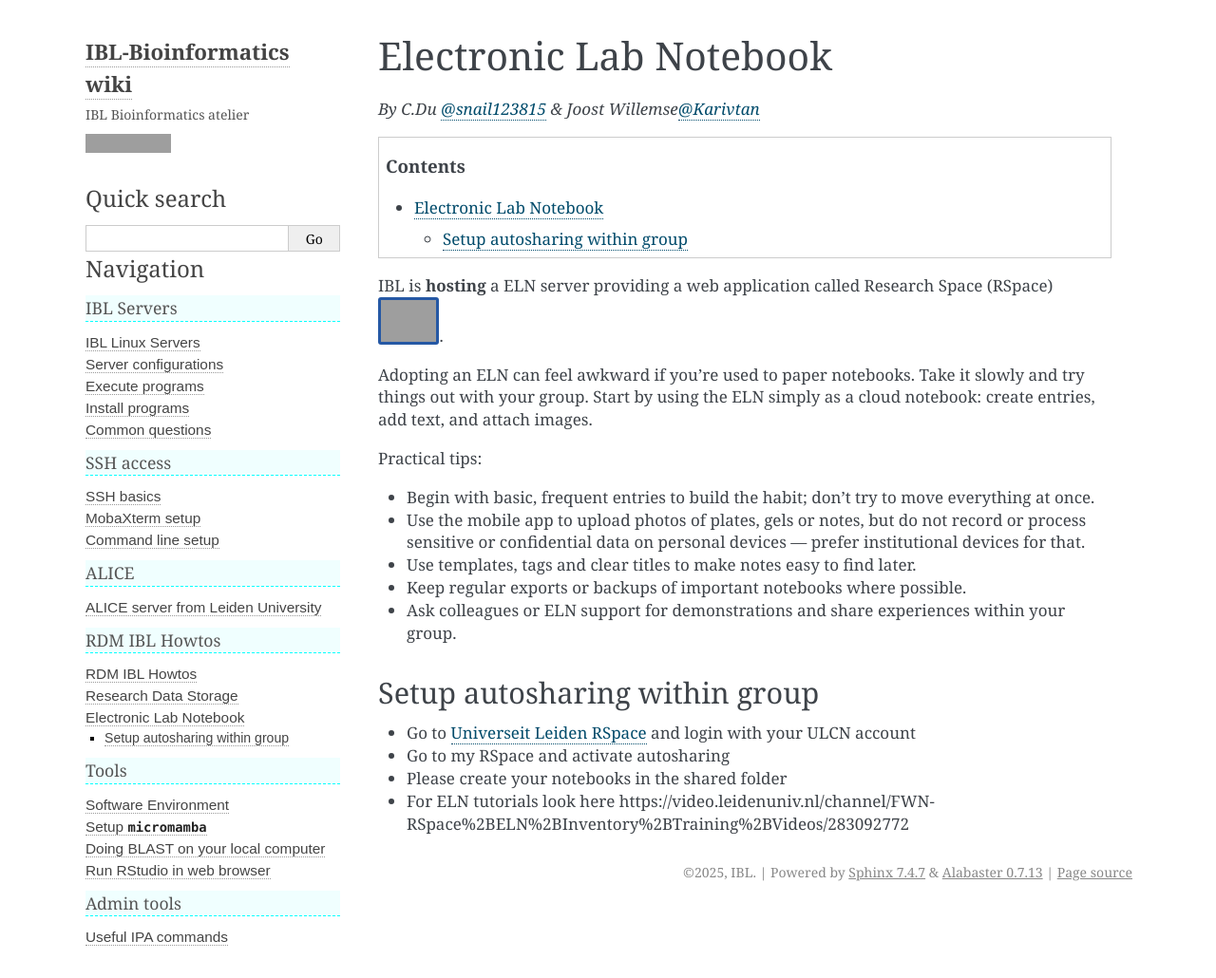
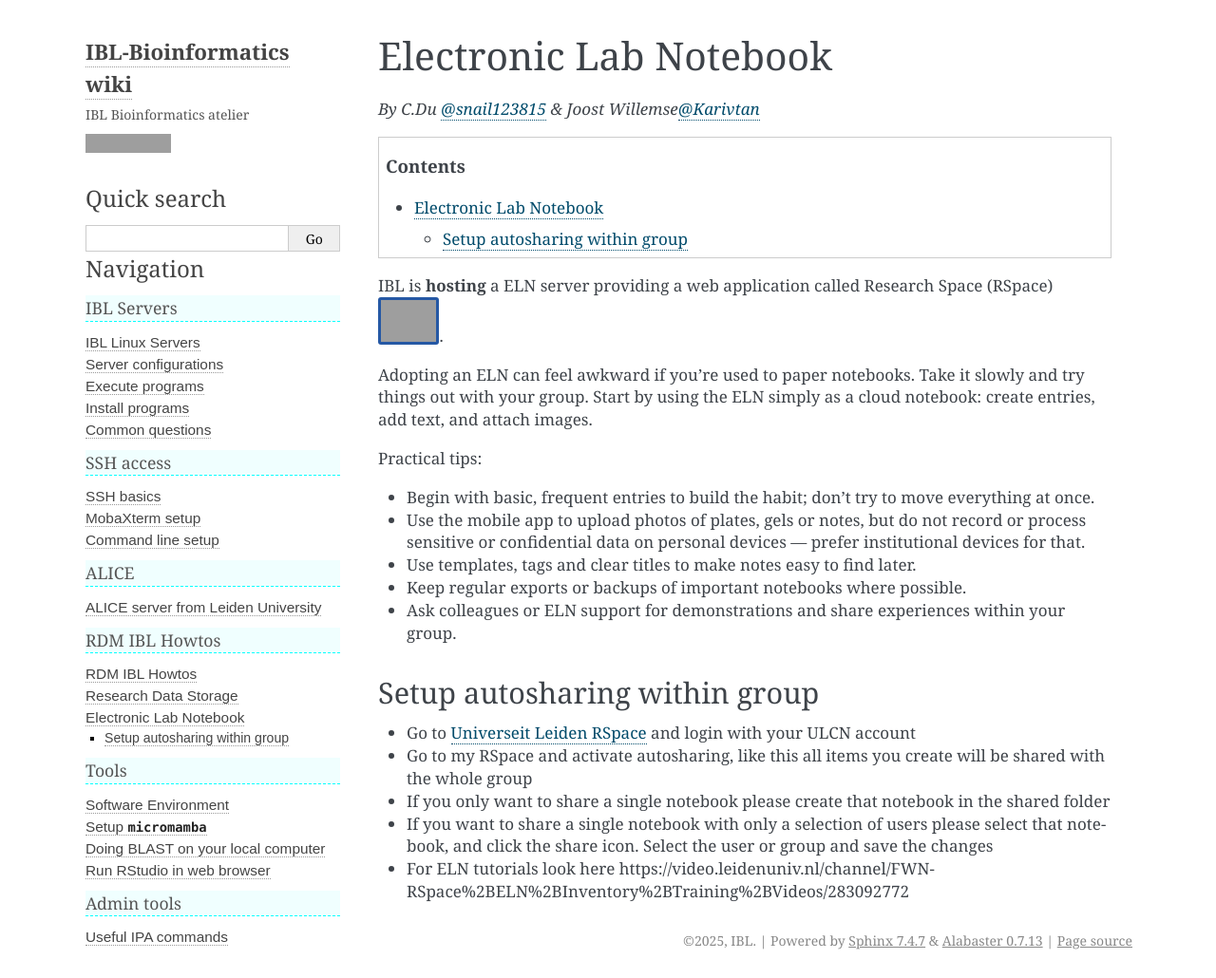
Before and after one commit to IBL-bioinfo/IBL-bioinformatics-wiki, a Sphinx documentation site: the page built from docs/source/rdm_howtos/ELN.md, in a window 1280 px wide and 1030 px high. Shown: the whole window at 95% size. Built offline with Sphinx 7.4.7, drawn with Linux system fonts in a browser that asks for light colours; grey boxes are pictures that could not be loaded.

Commit message:
Update ELN.md with clearer autosharing instructions
Clarified instructions for activating autosharing and sharing notebooks.

```diff
--- a/docs/source/rdm_howtos/ELN.md
+++ b/docs/source/rdm_howtos/ELN.md
@@ -22,6 +22,7 @@ Practical tips:
 ## Setup autosharing within group
 
 - Go to [Universeit Leiden RSpace](https://leiden.researchspace.com) and login with your ULCN account
-- Go to my RSpace and activate autosharing
-- Please create your notebooks in the shared folder
+- Go to my RSpace and activate autosharing, like this all items you create will be shared with the whole group
+- If you only want to share a single notebook please create that notebook in the shared folder
+- If you want to share a single notebook with only a selection of users please select that notebook, and click the share icon. Select the user or group and save the changes
 - For ELN tutorials look here https://video.leidenuniv.nl/channel/FWN-RSpace%2BELN%2BInventory%2BTraining%2BVideos/283092772
```
